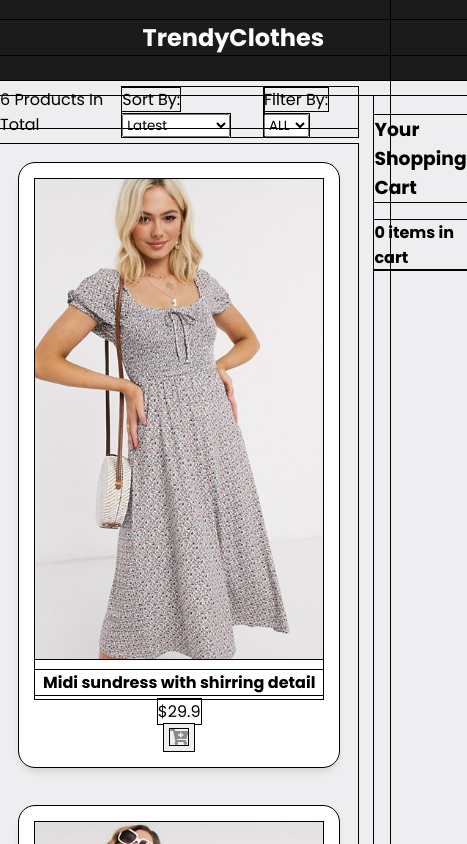
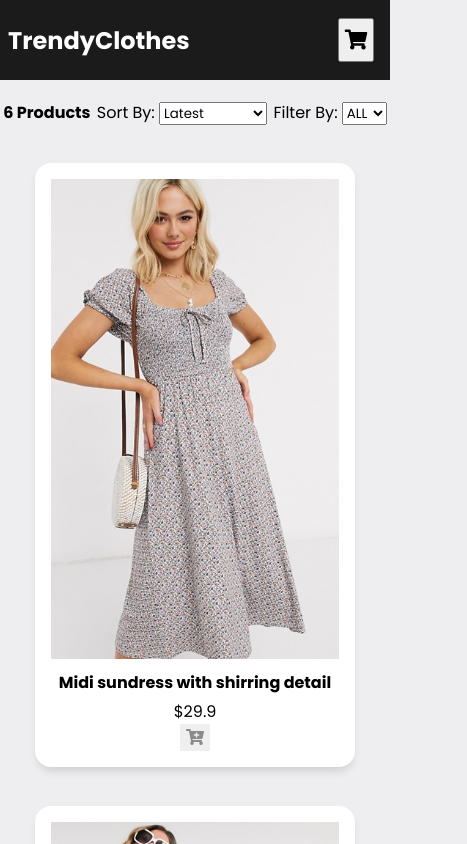
Before and after one commit to Liang-Liu/e-Commerce-App, a React (Create React App) app: page / in a window 390 px wide. Shown: the top 844 px of the page, 467 px wide, since content can reach past the window. Built offline with nearby package versions, Linux system fonts and the light colour scheme.

Commit message:
style 02 - add small screnn responsive shopping cart toggle

```diff
--- a/src/App.js
+++ b/src/App.js
@@ -16,6 +16,7 @@ function App() {
 	const dispatch = useDispatch();
 	const [showOrderConfirmationModal, setShowOrderConfirmationModal] =
 		useState(false);
+	const [showCart, setShowCart] = useState(false);
 
 	const handleShowModal = () => {
 		setShowOrderConfirmationModal(true);
@@ -23,6 +24,11 @@ function App() {
 	const handleCloseModal = () => {
 		setShowOrderConfirmationModal(false);
 	};
+
+	function toggleCartClass() {
+		setShowCart((prev) => !prev);
+		console.log(showCart);
+	}
 
 	function countTotalPrice(arr) {
 		let totalPrice = 0;
@@ -35,7 +41,12 @@ function App() {
 	return (
 		<div className="gird-container">
 			<nav>
-				<h1>TrendyClothes</h1>
+				<a href="/">
+					<h1 style={{ margin: "0.5rem" }}>TrendyClothes</h1>
+				</a>
+				<button id="cartBtn" onClick={() => toggleCartClass()}>
+					<i className="fas fa-shopping-cart"></i>
+				</button>
 			</nav>
 			<div className="content">
 				<FilterBar />
@@ -44,7 +55,7 @@ function App() {
 						return <ProductCell key={ele.id} cellData={ele} />;
 					})}
 				</main>
-				<div className="sidebar">
+				<div className={`sidebar ${showCart ? "showCart" : ""}`}>
 					<h3>Your Shopping Cart</h3>
 					<h4 style={{ margin: 0 }}>{state.cartItems.length} items in cart</h4>
 					<div className="cartCellsContainer">
--- a/src/components/FilterBar.js
+++ b/src/components/FilterBar.js
@@ -1,13 +1,14 @@
 import React from "react";
-import { useDispatch } from "react-redux";
+import { useDispatch, useSelector } from "react-redux";
 import { filterAction, sortAction } from "../actions/action";
 
 function FilterBar() {
 	const dispatch = useDispatch();
+	const state = useSelector((state) => state);
 
 	return (
 		<div className="filterBar">
-			6 Products In Total
+			<strong>{state.products.length} Products</strong>
 			<div className="sortBar">
 				<label htmlFor="sortBar">Sort By: </label>
 				<select
--- a/src/index.css
+++ b/src/index.css
@@ -3,7 +3,7 @@
 * {
 	box-sizing: border-box;
 	font-family: "Poppins", sans-serif;
-	outline: 1px solid black;
+	/* outline: 1px solid black; */
 }
 
 html {
@@ -38,7 +38,13 @@ nav {
 	background-color: #1b1b1b;
 	grid-area: nav;
 	text-align: center;
-	display: inline-block;
+	display: flex;
+	align-items: center;
+	justify-content: center;
+}
+a {
+	color: inherit;
+	text-decoration: none;
 }
 
 div.content {
@@ -72,6 +78,7 @@ div.sidebar {
 	/* align-items: center; */
 	/* justify-content: center; */
 	flex-direction: column;
+	min-width: 25rem;
 }
 
 div.productCell-container {
@@ -196,6 +203,15 @@ div.buttonInSidebar {
 .iconBtn:hover {
 	color: #000;
 }
+#cartBtn {
+	/* position: absolute;
+	top: 0px;
+	right: 0px; */
+	padding: 0.5rem;
+	margin: 1rem;
+	display: none;
+}
+
 /* ======================app form======================== */
 #orderForm {
 	margin-top: 3rem;
@@ -293,15 +309,31 @@ div.modelText {
 		text-align: center;
 	}
 	div.content {
-		/* overflow: hidden; */
-		/* grid-template-areas: "filterBar filterBar" "main main "; */
-		/* grid-template-rows: 2rem 1fr;
-		grid-template-columns: 1fr 1fr; */
+		overflow: hidden;
+		grid-template-areas: "filterBar filterBar" "main main ";
+		position: relative;
 	}
 
-	div.sidebar {
-		/* transform: translateX(101%); */
-		/* transition: transform 0.3s ease-in; */
+	.sidebar {
+		transform: translateX(101%);
+		transition: transform 0.3s ease-in;
 		/* display: none; */
+		position: absolute;
+		right: 0px;
+		background-color: #fff;
+		padding: 1rem;
+	}
+	.showCart {
+		transform: translateX(0);
+	}
+	nav {
+		justify-content: space-between;
+	}
+
+	#cartBtn {
+		padding: 0.3rem;
+		margin: 1rem;
+		display: block;
+		font-size: 1.25rem;
 	}
 }
```
